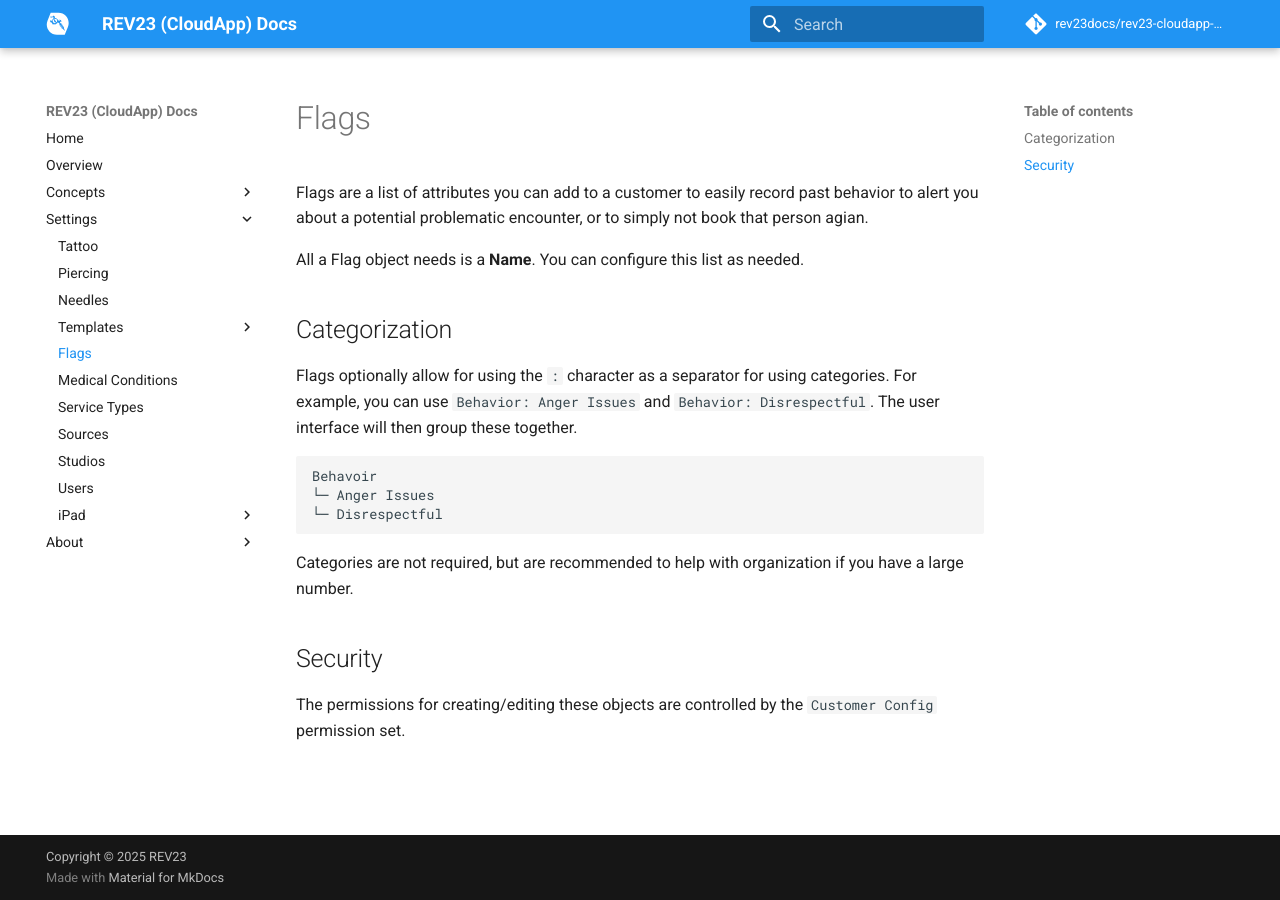
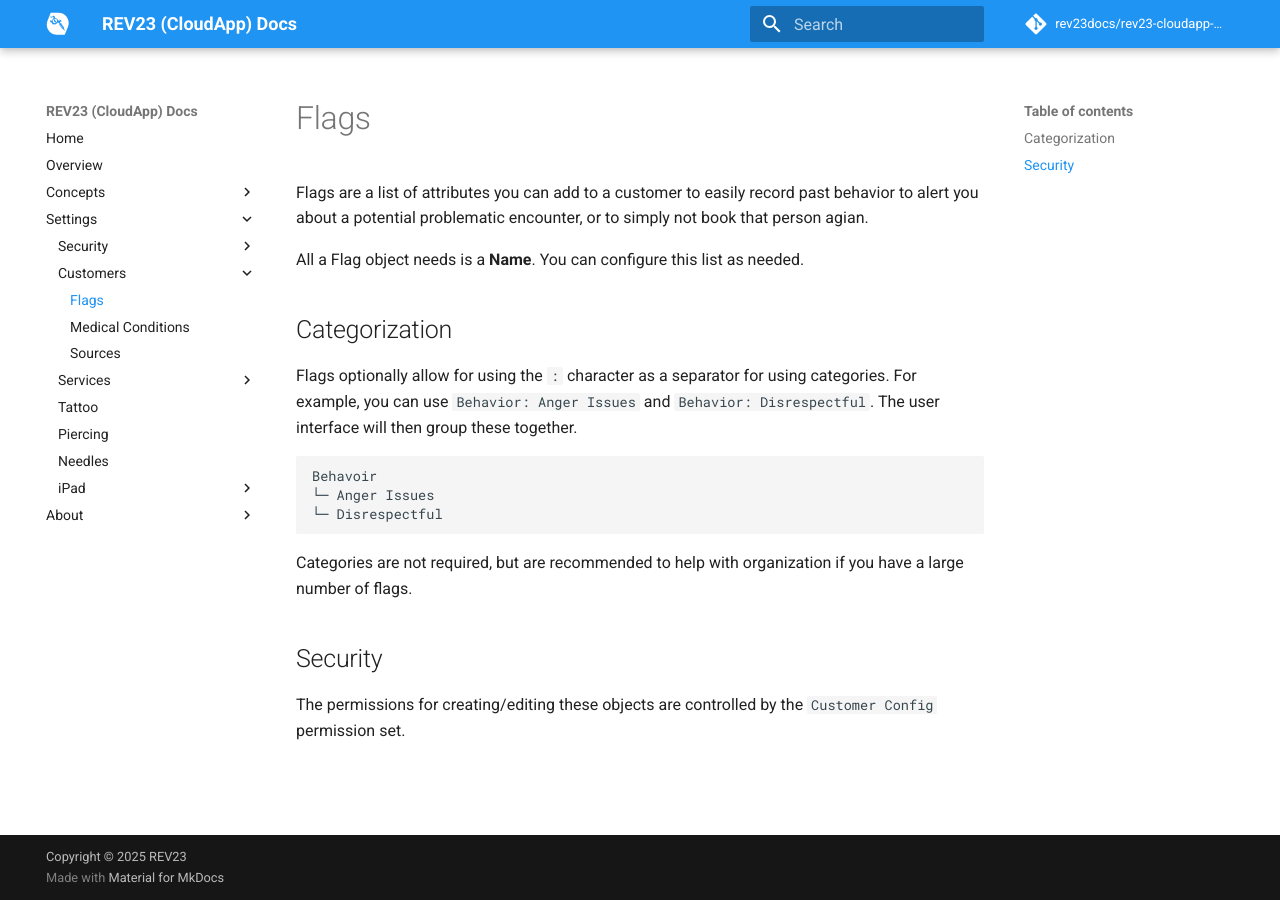
Before and after one commit to REV23Docs/rev23-cloudapp-docs, an MkDocs documentation site: the page built from docs/settings/flags.md, in a window 1280 px wide. Built offline with MkDocs 1.6.1 and Material for MkDocs 9.7.7, drawn with Linux system fonts in a browser that asks for light colours; comment, search, counter and statistics services are not loaded; some of the changed lines change nothing that is shown.

Commit message:
updates to TOC layout

````diff
--- a/docs/settings/flags.md
+++ b/docs/settings/flags.md
@@ -14,7 +14,7 @@
 └─ Disrespectful
 ```
 
-Categories are not required, but are recommended to help with organization if you have a large number.
+Categories are not required, but are recommended to help with organization if you have a large number of flags.
 
 ## Security
 The permissions for creating/editing these objects are controlled by the `Customer Config` permission set.
--- a/mkdocs.yml
+++ b/mkdocs.yml
@@ -30,18 +30,21 @@
       - 'Users': concepts/users.md
       - 'Webhooks': concepts/webhooks.md
     - Settings:
+      - Security:
+        - 'Studios': settings/studios.md
+        - 'Users': settings/users.md
+      - Customers:
+        - 'Flags': settings/flags.md
+        - 'Medical Conditions': settings/medical-conditions.md
+        - 'Sources': settings/sources.md
+      - Services:
+        - 'Service Types': settings/service-types.md
+        - Templates:
+          - 'Designer': settings/templates/designer.md
+          - 'Template Mappings': settings/templates/mappings.md
       - Tattoo: 'settings/tattoo.md'
       - Piercing: 'settings/piercing.md'
       - Needles: 'settings/needles.md'
-      - Templates:
-        - 'Designer': settings/templates/designer.md
-        - 'Template Mappings': settings/templates/mappings.md
-      - 'Flags': settings/flags.md
-      - 'Medical Conditions': settings/medical-conditions.md
-      - 'Service Types': settings/service-types.md
-      - 'Sources': settings/sources.md
-      - 'Studios': settings/studios.md
-      - 'Users': settings/users.md
       - iPad:
         - 'Passcode': ipad/passcode.md
         - 'Cache': ipad/cache.md
````
